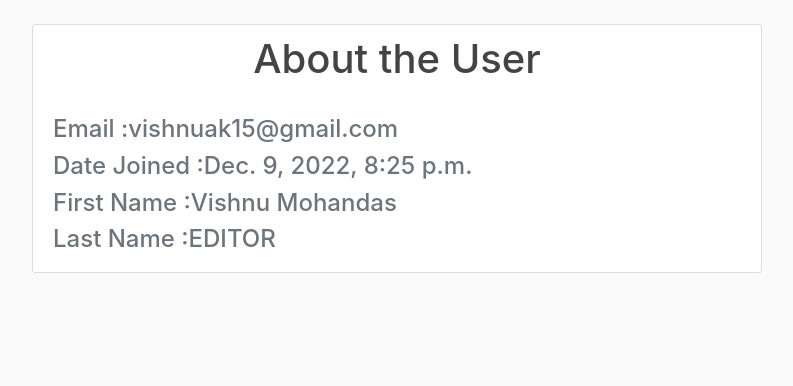
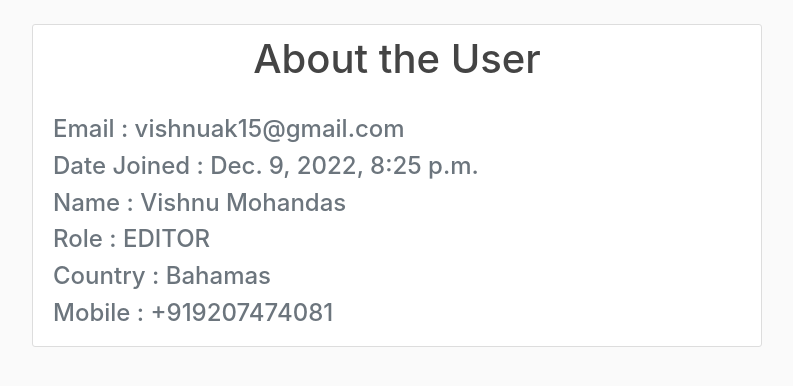
Before and after one commit to vishnuak15/project, a Django app: page /profile/ in a window 1280 px wide. Shown: the part 56-442 px from the top of the page, without its empty margins (53-846 px from the left). Run offline with Django 3.2, Linux system fonts and the light colour scheme; a user stored in the database is signed in; some libraries are stand-ins or nearby versions.

Commit message:
second commit

```diff
--- a/accounts/templates/accounts/profile.html
+++ b/accounts/templates/accounts/profile.html
@@ -6,10 +6,12 @@
     <br>
     <div class="media">
         <div class="media-body">
-            <h4 class="text-secondary">Email :{{ profile_data.email }}</h4>
-            <h4 class="text-secondary">Date Joined :{{ profile_data.date_joined }}</h4>
-            <h4 class="text-secondary">First Name :{{ profile_data.name }}</h4>
-            <h4 class="text-secondary">Last Name :{{ profile_data.role }}</h4>
+            <h4 class="text-secondary">Email : {{ profile_data.email }}</h4>
+            <h4 class="text-secondary">Date Joined : {{ profile_data.date_joined }}</h4>
+            <h4 class="text-secondary">Name : {{ profile_data.name }}</h4>
+            <h4 class="text-secondary">Role : {{ profile_data.role }}</h4>
+            <h4 class="text-secondary">Country : {{ profile_data.country.name }}</h4>
+            <h4 class="text-secondary">Mobile : {{ profile_data.Mobile }}</h4>
         </div>
     </div>
 
```
Also changed, not shown: accounts/templates/accounts/note_detail.html (+0 -7 lines).
